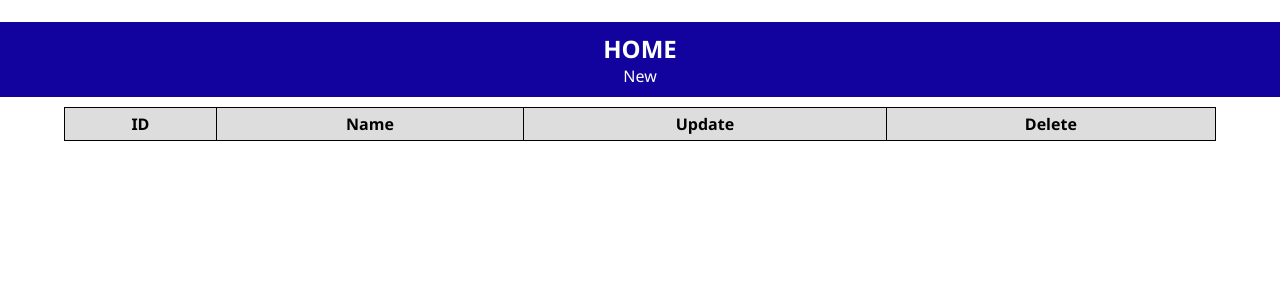
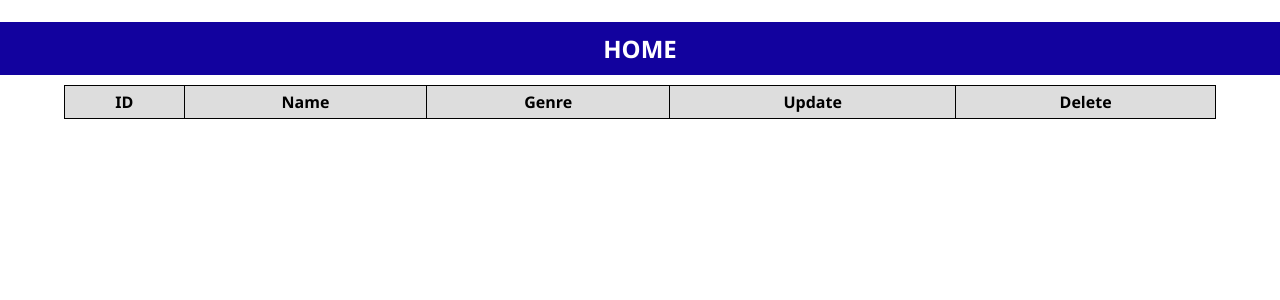
Before and after one commit to gabriel-laurindo-1/django-crud, a Django app: page / in a window 1280 px wide. Shown: the top 300 px of the page. Run offline with Django 3.2, Linux system fonts and the light colour scheme; data that the repository does not hold is empty; parts of the project's set-up code (start-up, migrations or seed data) failed here and were passed over.

Commit message:
Remoção de menu no header

```diff
--- a/musicstore/templates/home.html
+++ b/musicstore/templates/home.html
@@ -4,7 +4,6 @@
 <section class="content">
     <header>
         <h1> HOME </h1>
-        <a class="btn" href="{% url 'manager:music-create' %}"> New </a>
     </header>
 
     <div class="table-box">
@@ -13,6 +12,7 @@
                 <tr>
                     <th> ID </th>
                     <th> Name </th>
+                    <th> Genre </th>
                     <th> Update </th>
                     <th> Delete </th>
                 </tr>
@@ -22,6 +22,7 @@
                 <tr>
                     <td>{{ instance.id }}</td>
                     <td><a href="{% url 'manager:music-detail' pk=instance.id %}">{{ instance.name }}</a></td>
+                    <td><a href="#">{{ instance.genre }}</a></td>
                     <td><a class="btn edit" href="{% url 'manager:music-update' pk=instance.id %}"> Edit </a></td>
                     <td><a class="btn delete"href="{% url 'manager:music-delete' pk=instance.id %}" class="red"> Delete </a></td>
                 </tr>
```
